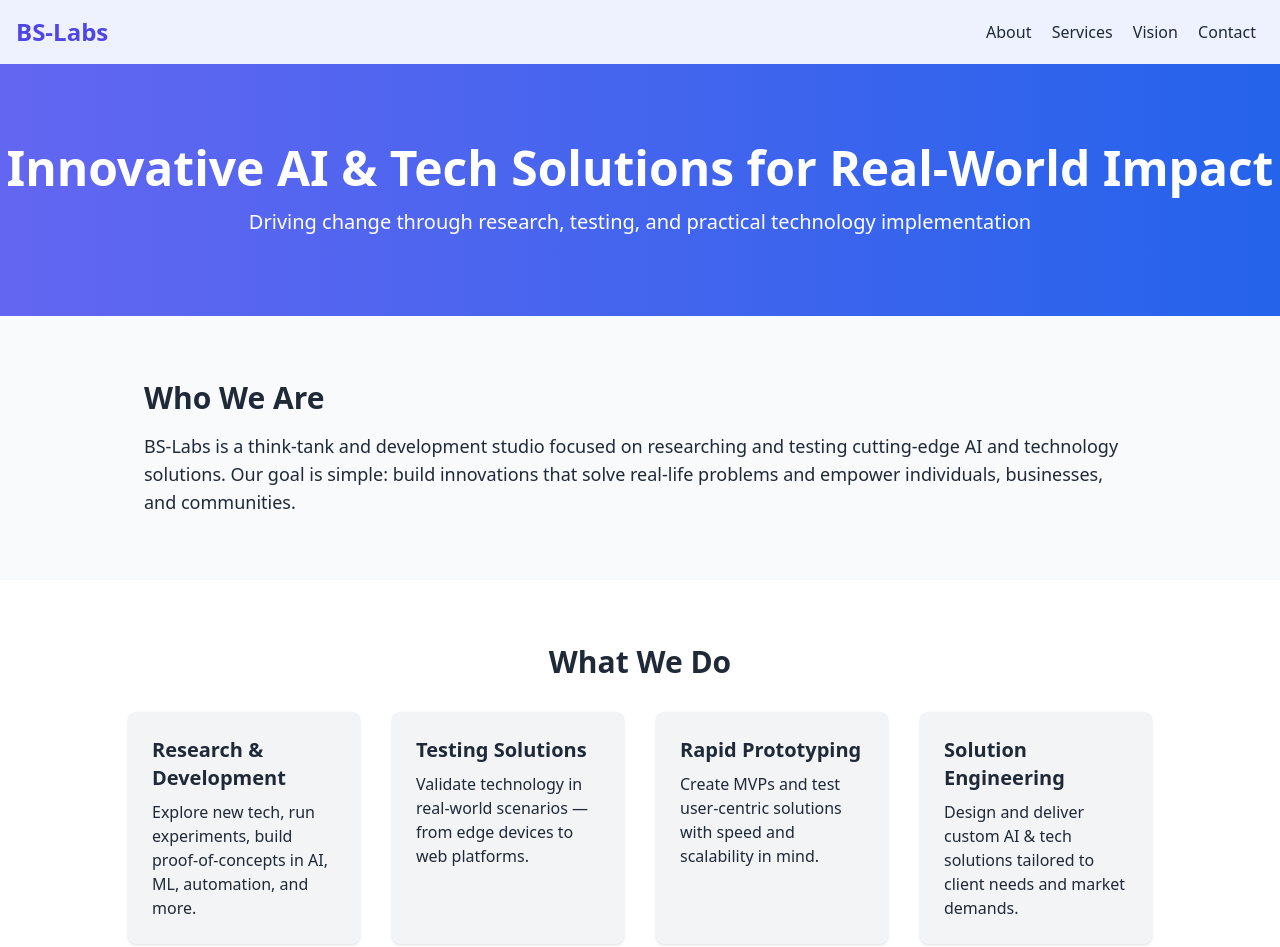
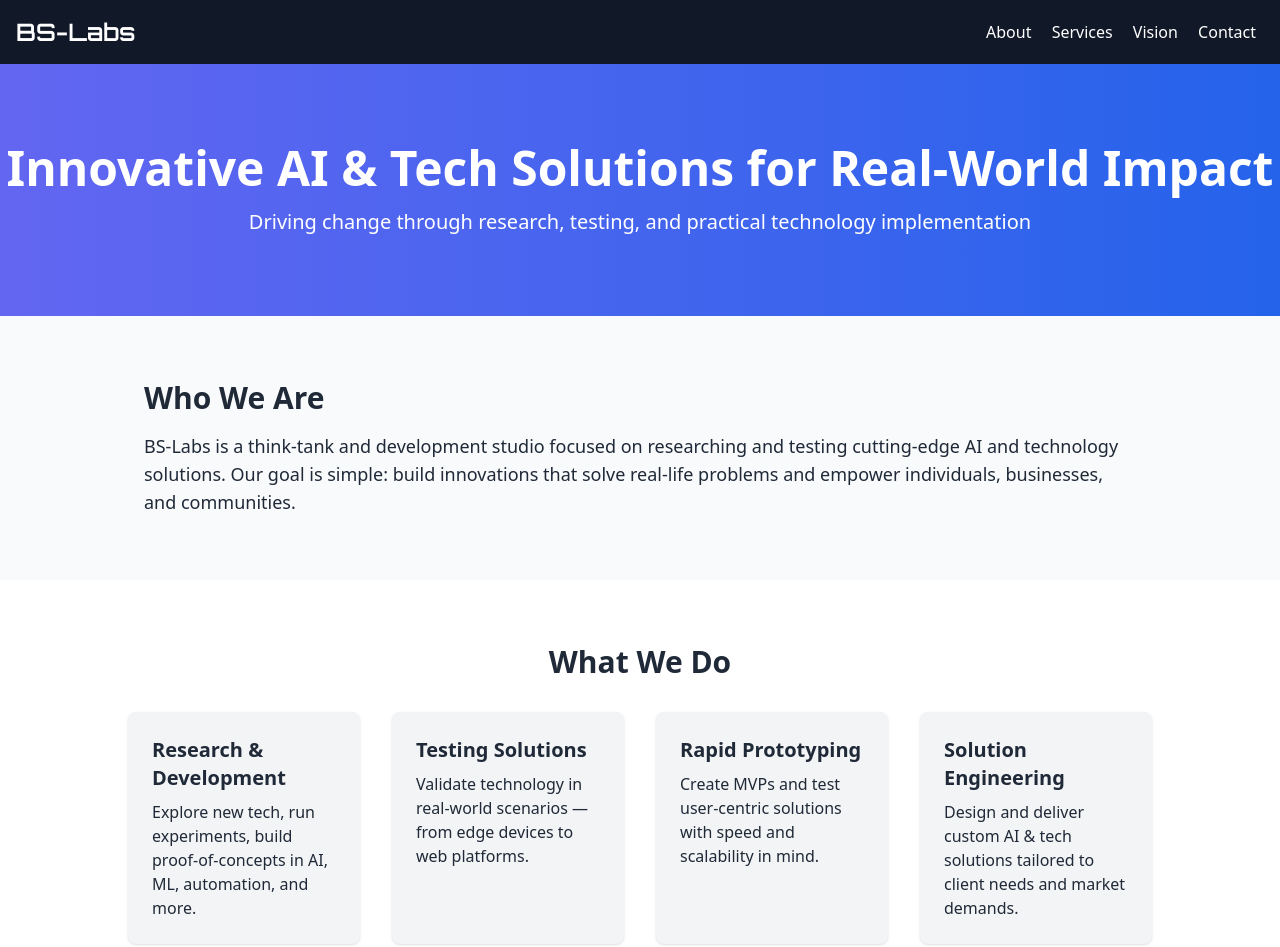
Before and after one commit to chiragiter/chiragiter.github.io, a plain HTML site: page index.html in a window 1280 px wide. Shown: the top 947 px of the page. Drawn offline with nearby package versions, Linux system fonts and the light colour scheme.

Commit message:
Update index.html

```diff
--- a/index.html
+++ b/index.html
@@ -5,17 +5,23 @@
   <meta name="viewport" content="width=device-width, initial-scale=1.0" />
   <title>BS-Labs | AI & Tech RnD</title>
   <script src="https://cdn.tailwindcss.com"></script>
+  <link href="https://fonts.googleapis.com/css2?family=Orbitron:wght@600&display=swap" rel="stylesheet">
+  <style>
+    .logo-font {
+      font-family: 'Orbitron', sans-serif;
+    }
+  </style>
 </head>
 <body class="bg-gray-50 text-gray-800 font-sans">
   <!-- Navbar -->
-  <header class="bg-indigo-50 shadow-md p-4">
+  <header class="bg-gray-900 shadow-md p-4">
     <div class="max-w-7xl mx-auto flex justify-between items-center">
-      <h1 class="text-2xl font-bold text-indigo-600">BS-Labs</h1>
+      <h1 class="text-2xl font-bold text-white logo-font">BS-Labs</h1>
       <nav>
-        <a href="#about" class="mx-2 hover:text-indigo-600">About</a>
-        <a href="#services" class="mx-2 hover:text-indigo-600">Services</a>
-        <a href="#vision" class="mx-2 hover:text-indigo-600">Vision</a>
-        <a href="#contact" class="mx-2 hover:text-indigo-600">Contact</a>
+        <a href="#about" class="mx-2 text-white hover:text-indigo-300">About</a>
+        <a href="#services" class="mx-2 text-white hover:text-indigo-300">Services</a>
+        <a href="#vision" class="mx-2 text-white hover:text-indigo-300">Vision</a>
+        <a href="#contact" class="mx-2 text-white hover:text-indigo-300">Contact</a>
       </nav>
     </div>
   </header>
@@ -72,8 +78,8 @@
   <!-- Contact / CTA -->
   <section id="contact" class="bg-indigo-600 text-white py-12 text-center">
     <h3 class="text-3xl font-semibold mb-4">Let’s Build the Future Together</h3>
-    <p class="text-lg mb-6">Want to collaborate, contribute, or just talk ideas?</p>
-    <a href="mailto:hello@bs-labs.co" class="bg-white text-indigo-600 px-6 py-3 font-semibold rounded shadow hover:bg-gray-100">
+    <p class="text-lg mb-6">Want to collaborate, contribute, or just talk ideas?<br>Email us at <a href="mailto:partner@bs-labs.co" class="underline text-white font-medium">partner@bs-labs.co</a></p>
+    <a href="#" onclick="event.preventDefault();" class="bg-white text-indigo-600 px-6 py-3 font-semibold rounded shadow hover:bg-gray-100">
       Contact Us
     </a>
   </section>
```
